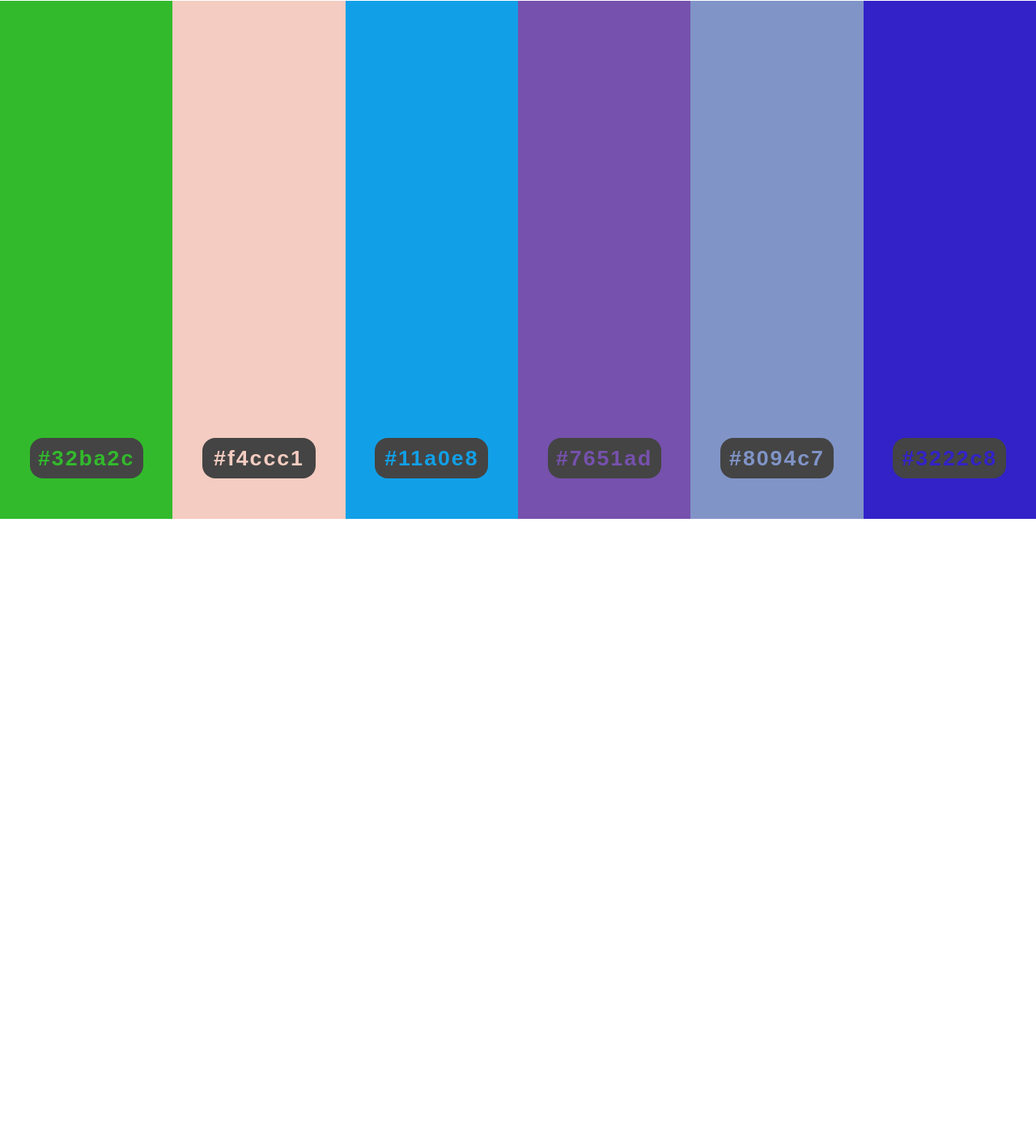
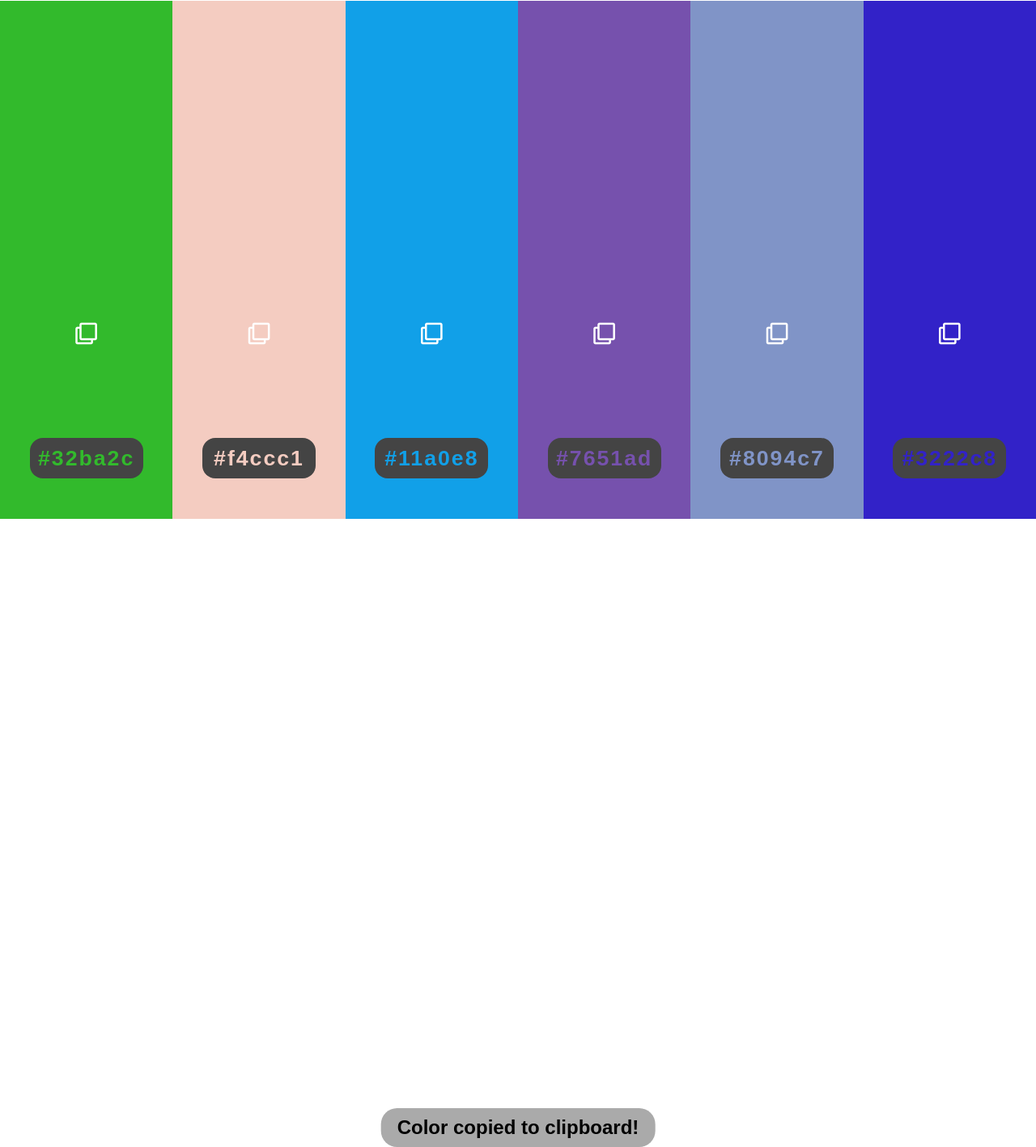
Before and after one commit to ibrahimelmokhtar/js-random-color-generator, a plain HTML site: page index.html in a window 1280 px wide. Shown: the part 159-1576 px from the top of the page at 81% size. Before the commit the page ends 800 px from the top, so only its background shows below. Drawn offline with Linux system fonts and the light colour scheme.

Commit message:
Add copy to clipboard functionality

```diff
--- a/css/styles.css
+++ b/css/styles.css
@@ -5,6 +5,12 @@
     padding: 0;
     font-family: sans-serif;
     box-sizing: border-box;
+}
+
+
+body {
+    max-height: 100vh;
+    overflow: hidden;
 }
 
 
@@ -72,11 +78,27 @@ li {
 }
 
 
+/* icon inside the color palette */
+li i {
+    color: #ffffff;
+    padding: 5px;
+    margin-bottom: 10px;
+    transition: 0.5s color;
+}
+
+
+li i:hover {
+    color: #444444;
+    cursor: pointer;
+}
+
+
 /* displayed color code */
 li span {
     background-color: #444444;
     width: 140px;
     height: 50px;
+    margin-top: 100px;
     border-radius: 16px;
     font-weight: bold;
     letter-spacing: 2px;
@@ -86,3 +108,17 @@ li span {
     justify-content: center;
     align-items: center;
 }
+
+
+/* copied message */
+#copied {
+    position: absolute;
+    bottom: -100%;
+    left: 50%;
+    transform: translate(-50%, -50%);
+    background-color: #aaaaaa;
+    padding: 10px 20px;
+    border-radius: 20px;
+
+    transition: 0.5s bottom;
+}
--- a/index.html
+++ b/index.html
@@ -29,6 +29,9 @@
     <!-- generated color palette -->
     <ul id="generated__list"></ul>
 
+    <!-- displayed message on copying -->
+    <h2 id="copied">Color copied to clipboard!</h2>
+
     <!-- used js script -->
     <script src="js/app.js"></script>
 </body>
--- a/js/app.js
+++ b/js/app.js
@@ -5,14 +5,40 @@ const hexCharacterArray = [0, 1, 2, 3, 4, 5, 6, 7, 8, 9, 'a', 'b', 'c', 'd', 'e'
 // generated palette:
 let generatedPalette = [];
 
+// obtain required DOM elements:
+const displayedListObject = document.querySelector('#generated__list');
+const copiedMessageObject = document.querySelector('#copied');
+
+
+/**
+ * @description Copy specific color code to clipboard.
+ * @param {Event} event
+ */
+const copyToClipboard = (event) => {
+    // check the clicked icon:
+    if ((event.target.nodeName === 'I') && (event.target.classList.contains('fa-clone'))) {
+        // obtain the color code text:
+        const text = event.target.parentElement.querySelector('span').textContent;
+
+        // copy text to clipboard:
+        navigator.clipboard.writeText(text);
+
+        // modify the displayed message style:
+        copiedMessageObject.style.color = text;
+        copiedMessageObject.style.bottom = '50%';
+
+        // fade out the displayed message after specific time interval:
+        setTimeout(() => {
+            copiedMessageObject.style.bottom = '-100%';
+        }, 2000);
+    }
+};
+
 
 /**
  * @description Display the generated palette on the screen.
  */
 const displayPalette = () => {
-    // obtain required DOM elements:
-    const displayedListObject = document.querySelector('#generated__list');
-
     // create virtual DOM element:
     const fragment = document.createDocumentFragment();
 
@@ -20,12 +46,13 @@ const displayPalette = () => {
     for (let i=0; i<generatedPalette.length; i++) {
         // create required elements:
         const singleColorObject = document.createElement('li');
-        const singleColorTextObject = document.createElement('span');
-        singleColorObject.appendChild(singleColorTextObject);
+        singleColorObject.innerHTML = `
+            <i class="far fa-clone" title="Copy to clipboard"></i>
+            <span></span>`;
 
         // set the values to the current color value:
-        singleColorTextObject.textContent = generatedPalette[i];
-        singleColorTextObject.style.color = generatedPalette[i];
+        singleColorObject.querySelector('span').textContent = generatedPalette[i];
+        singleColorObject.style.color = generatedPalette[i];
         singleColorObject.style.backgroundColor = generatedPalette[i];
 
         // append the color to the virtual object:
@@ -61,8 +88,9 @@ const generateSingleColor = () => {
 const generateColorPalette = (event) => {
     // spacebar is pressed:
     if (event.keyCode === 32 || event === 'null') {
-        // clear the generated palette:
+        // reset the environment:
         generatedPalette = [];
+        copiedMessageObject.style.bottom = '-100%';
 
         // generate SIX random colors:
         for (let i=0; i<6; i++) {
@@ -82,4 +110,7 @@ document.addEventListener('DOMContentLoaded', () => {
 
     // spacebar event listener:
     document.addEventListener('keyup', generateColorPalette);
+
+    // copy to clipboard:
+    displayedListObject.addEventListener('click', copyToClipboard);
 });
```
